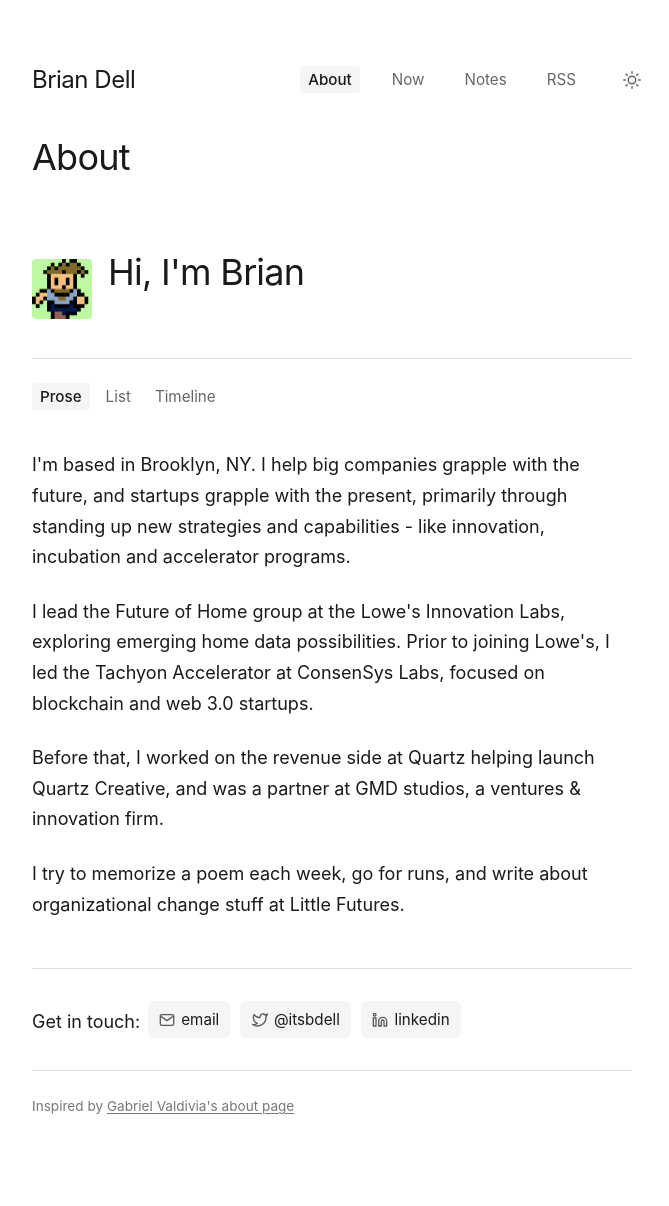
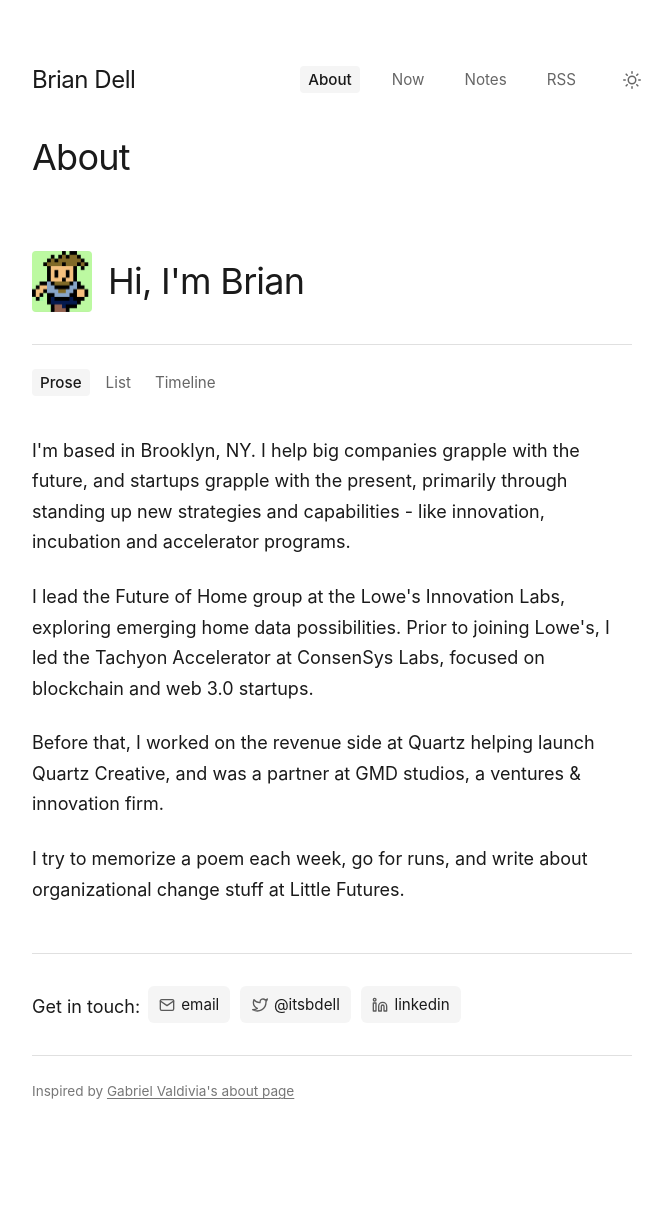
Before and after one commit to itsbdell/itsbdell.github.io, a Jekyll site: the page built from _pages/about.md, in a window 1280 px wide. Shown: the whole page, without its empty margins (300-969 px from the left). Built offline with Jekyll 4.4.1, drawn with Linux system fonts in a browser that asks for light colours.

Commit message:
Add styles for bio-header h2 elements
Introduced new CSS rules for .bio-header h2 to set margin, font size, weight, letter spacing, and line height for improved header appearance.

```diff
--- a/_sass/_main.scss
+++ b/_sass/_main.scss
@@ -586,6 +586,14 @@
   margin-bottom: 2rem;
 }
 
+.bio-header h2 {
+  margin: 0;
+  font-size: 2.25rem;
+  font-weight: 400;
+  letter-spacing: -0.02em;
+  line-height: 1.2;
+}
+
 .bio-avatar {
   flex-shrink: 0;
   border-radius: 4px;
```
